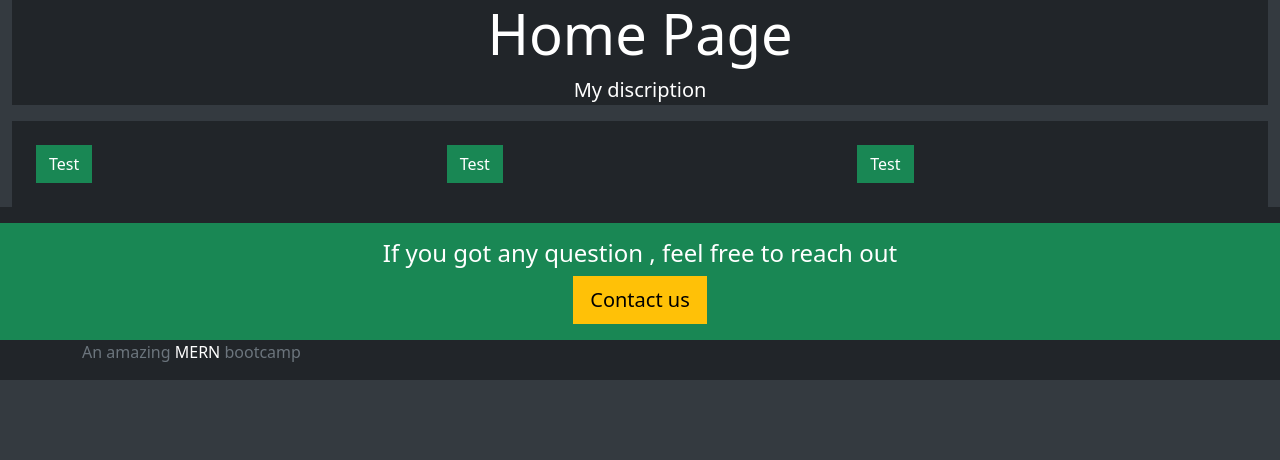
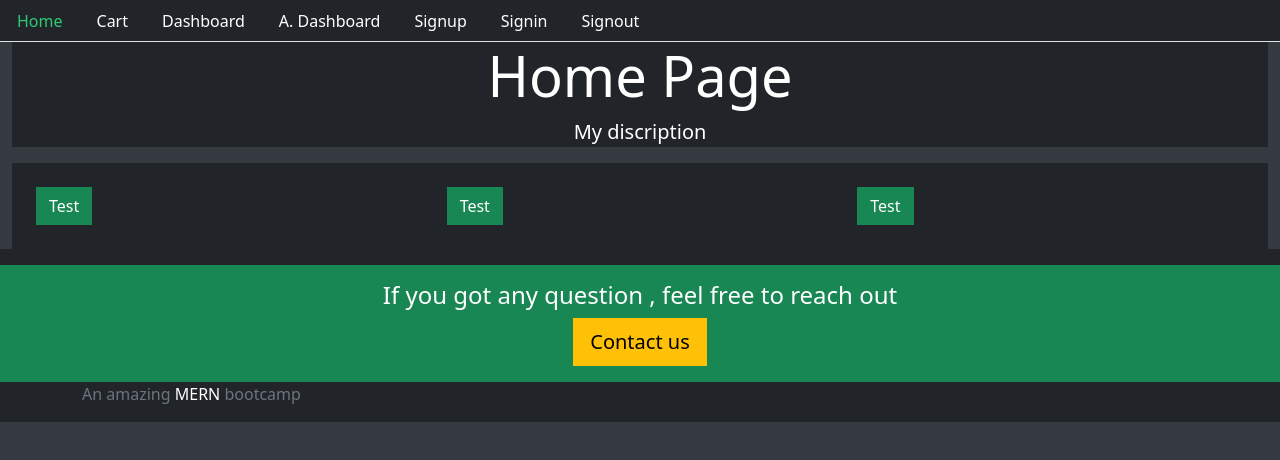
Before and after one commit to rohanmittal1366/ecommerce-site-mern, a React (Create React App) app in the folder projfrontend/: page / in a window 1280 px wide. Shown: the top 460 px of the page. Built offline with nearby package versions, Linux system fonts and the light colour scheme.

Commit message:
added navigation bar

```diff
--- a/projfrontend/src/core/Base.js
+++ b/projfrontend/src/core/Base.js
@@ -1,4 +1,5 @@
 import React from "react";
+import NavigationBar from "./NavigationBar";
 
 const Base = ({
   title = "My Title",
@@ -8,6 +9,7 @@
 }) => {
   return (
     <div>
+      <NavigationBar />
       <div className="container-fluid">
         <div className="jumbotron bg-dark text-white text-center">
           <h2 className="display-4">{title}</h2>
--- /dev/null
+++ b/projfrontend/src/core/NavigationBar.js
@@ -0,0 +1,78 @@
+import React from "react";
+import { withRouter, Link } from "react-router-dom";
+
+const currentTab = (history, path) => {
+  if (history.location.pathname === path) {
+    return { color: "#2ecc72" };
+  } else {
+    return { color: "#ffffff" };
+  }
+};
+
+const NavigationBar = ({ history }) => (
+  <div>
+    <ul className="nav nav-tabs bg-dark">
+      <li className="nav-item">
+        <Link style={currentTab(history, "/")} className="nav-link" to="/">
+          Home
+        </Link>
+      </li>
+      <li className="nav-item">
+        <Link
+          style={currentTab(history, "/cart")}
+          className="nav-link"
+          to="/cart"
+        >
+          Cart
+        </Link>
+      </li>
+      <li className="nav-item">
+        <Link
+          style={currentTab(history, "/user/dashboard")}
+          className="nav-link"
+          to="/user/dashboard"
+        >
+          Dashboard
+        </Link>
+      </li>
+      <li className="nav-item">
+        <Link
+          style={currentTab(history, "/admin/dashboard")}
+          className="nav-link"
+          to="/admin/dashboard"
+        >
+          A. Dashboard
+        </Link>
+      </li>
+      <li className="nav-item">
+        <Link
+          style={currentTab(history, "/signup")}
+          className="nav-link"
+          to="/signup"
+        >
+          Signup
+        </Link>
+      </li>
+      <li className="nav-item">
+        <Link
+          style={currentTab(history, "/signin")}
+          className="nav-link"
+          to="/signin"
+        >
+          Signin
+        </Link>
+      </li>
+      <li className="nav-item">
+        <Link
+          style={currentTab(history, "/signout")}
+          className="nav-link"
+          to="/signout"
+        >
+          Signout
+        </Link>
+      </li>
+    </ul>
+  </div>
+);
+
+export default withRouter(NavigationBar);
```
